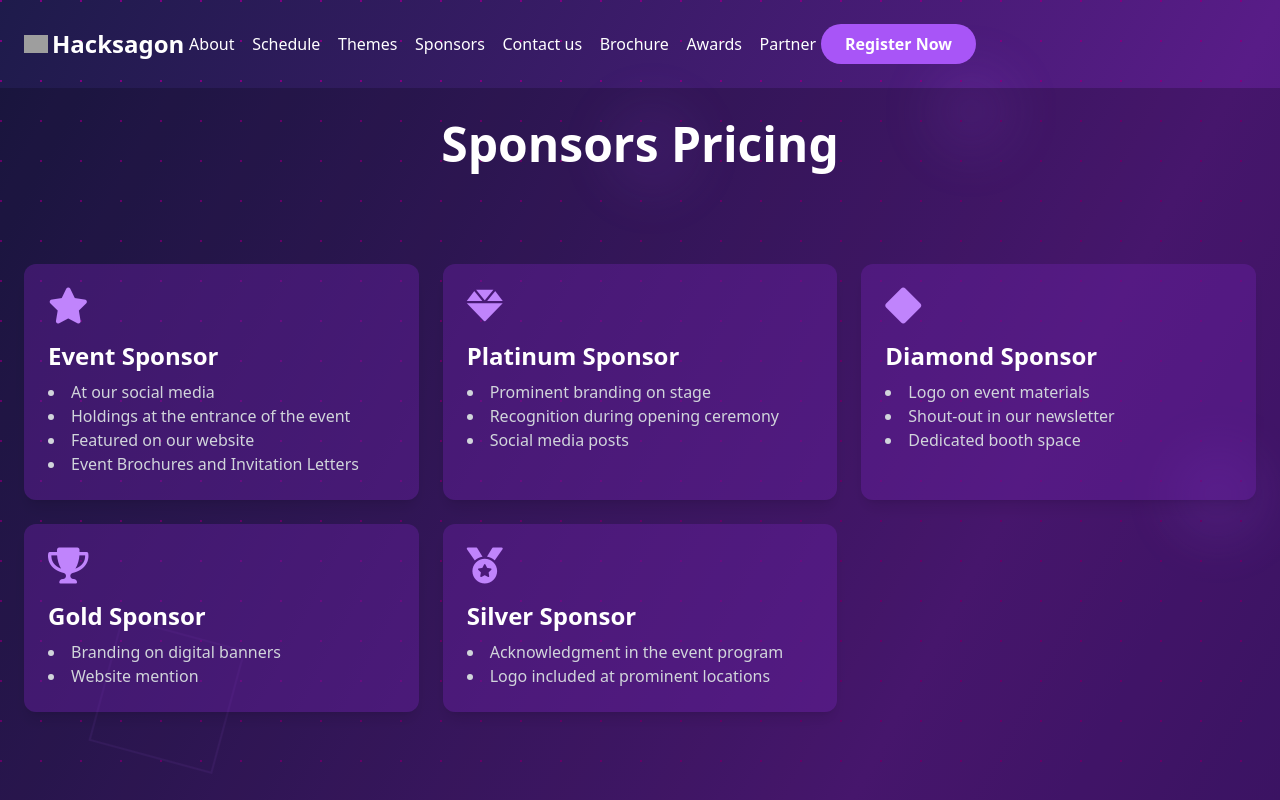
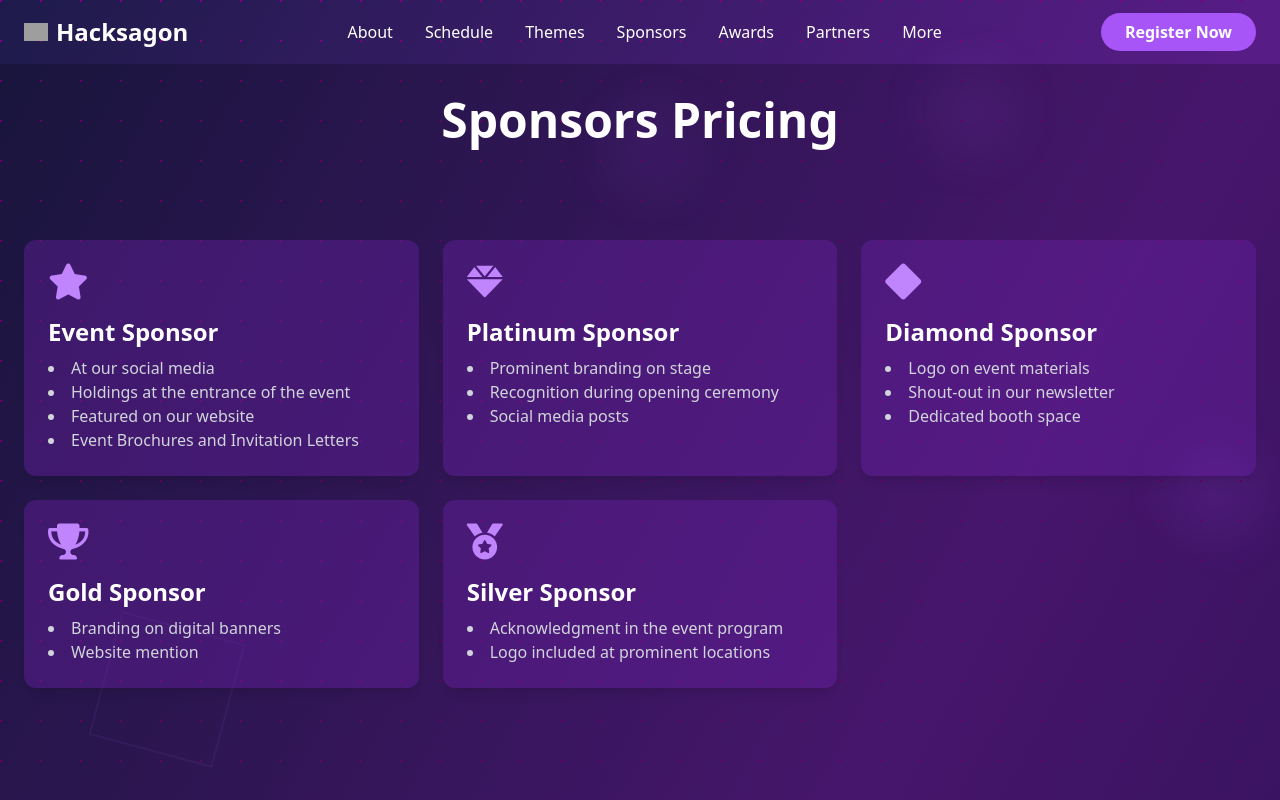
Before and after one commit to AdityaKrSingh26/Hacksagon, a React (Vite) app: page /sponsors in a window 1280 px wide. Shown: the top 800 px of the page. Built offline with nearby package versions, Linux system fonts and the light colour scheme; grey boxes are pictures that could not be loaded.

Commit message:
temp fix to navbar

```diff
--- a/src/App.tsx
+++ b/src/App.tsx
@@ -14,7 +14,7 @@ import Awards from "./Pages/Awards/Awards";
 
 function App() {
   return (
-    <div className="bg-gradient-to-br from-indigo-950 via-purple-900 to-violet-950 relative text-white min-w-96">
+    <div className="bg-gradient-to-br from-indigo-950 via-purple-900 to-violet-950 relative text-white">
       <Background />
       <Router>
         <div className="app flex flex-col min-h-screen relative">
--- a/src/components/Navbar.css
+++ /dev/null
@@ -1,189 +0,0 @@
-@keyframes icon-switch {
-  0% {
-    opacity: 0;
-    transform: rotate(0deg) scale(0.5);
-  }
-  50% {
-    opacity: 1;
-    transform: rotate(90deg) scale(1.2);
-  }
-  100% {
-    opacity: 1;
-    transform: rotate(0deg) scale(1);
-  }
-}
-
-.animate-icon-switch {
-  animation: icon-switch 2.0s ease-in-out forwards;
-}
-
-.navbar-links {
-  display: flex;
-  gap: 2rem;
-}
-
-.navbar-links a {
-  transition: color 0.3s ease;
-}
-
-/* Mobile Styles */
-@media (max-width: 640px) {
-  nav {
-    padding: 0.75rem 1rem !important;
-  }
-
-  /* Container for top navigation row */
-  nav > div:first-child {
-    display: flex !important;
-    justify-content: space-between !important;
-    align-items: center !important;
-    width: 100% !important;
-  }
-
-  /* Logo container */
-  nav > div:first-child > div:first-child {
-    margin-right: auto !important;
-    padding-left: 0 !important;
-  }
-
-  /* Menu button container */
-  .sm\:hidden {
-    margin-left: auto !important;
-    padding-right: 0 !important;
-  }
-
-  /* Register button container */
-  nav > div:nth-child(2) {
-    margin-top: 1rem !important;
-    display: flex !important;
-    justify-content: center !important;
-    width: 100% !important;
-  }
-
-  /* Register button */
-  nav > div:nth-child(2) > a {
-    width: 90% !important;
-    margin: 0 auto !important;
-    text-align: center !important;
-    padding: 0.5rem 1rem !important;
-    font-size: 0.875rem !important;
-  }
-
-  /* Dropdown menu */
-  div[ref="dropdownRef"] {
-    margin-top: 0.5rem;
-    width: calc(100% + 2rem);
-    margin-left: -1rem;
-    margin-right: -1rem;
-    border-radius: 0;
-    padding: 1rem;
-  }
-
-  div[ref="dropdownRef"] a {
-    width: 100%;
-    padding: 0.5rem 0;
-    font-size: 0.95rem;
-  }
-}
-
-/* Extra small device optimizations */
-@media (max-width: 390px) {
-  nav {
-    padding: 1.15rem 1.75rem !important;
-  }
-
-  .w-6 {
-    width: 1.5rem !important;
-  }
-
-  .text-2xl {
-    font-size: 1.125rem !important;
-  }
-
-  nav > div:nth-child(2) > a {
-    font-size: 0.80rem !important;
-  }
-}
-
-
-@media (min-width: 641px) {
-  .navbar-links {
-    display: flex;
-    gap: 2rem;
-  }
-
-  .register-btn {
-    display: inline-block;
-    width: auto;
-    white-space: nowrap;
-    text-align: center;
-    padding: 0.3rem 0.6rem;
-    font-size: 1rem;
-  }
-}
-
-@media (max-width: 1310px) and (min-width: 1010px) {
-  nav {
-    display: flex;
-    justify-content: space-between;
-    align-items: center;
-    padding: 0 0.6rem;
-  }
-
-  .navbar-links {
-    display: flex;
-    gap: .5rem;
-    margin: 0 auto;
-  }
-
-  .navbar-links a {
-    font-size: 1rem;
-    text-align: center;
-    padding: 0.3rem 0.3rem;
-    transition: color 0.3s ease;
-  }
-}
-
-@media (max-width: 1010px) and (min-width: 670px) {
-  nav {
-    display: flex;
-    justify-content: space-around;
-    align-items: center;
-    padding: 0 0.4rem;
-  }
-
-  .navbar-links {
-    display: flex;
-    gap: 0.2rem;
-    margin: 0 auto;
-  }
-
-  .navbar-links a {
-    font-size: 0.6rem;
-    text-align: center;
-    padding: 0.15rem 0.3rem;
-    transition: color 0.3s ease;
-  }
-}
-
-@media (max-width: 670px) and (min-width: 641px) {
-  nav {
-    display: flex;
-    justify-content: space-around;
-    align-items: center;
-    padding: 0 1rem;
-  }
-
-  .navbar-links {
-    display: flex;
-    gap: 0.2rem;
-    margin: 0 auto;
-  }
-
-  .navbar-links a {
-    font-size: 0.45rem;
-    text-align: center;
-    padding: 0.15rem 0.3rem;
-    transition: color 0.3s ease;
-  }
-}
--- a/src/components/Navbar.tsx
+++ b/src/components/Navbar.tsx
@@ -1,7 +1,6 @@
 import { Menu, X } from 'lucide-react';
 import { Link } from 'react-router-dom';
 import { useState, useEffect, useRef } from 'react';
-import './Navbar.css';
 
 export function Navbar() {
   const [isOpen, setIsOpen] = useState(false);
@@ -20,62 +19,65 @@ export function Navbar() {
   }, []);
 
   return (
-    <nav className="container mx-auto px-6 py-6 z-10 text-white">
+    <nav className="mx-auto w-full px-4 md:px-6 py-4 bg-transparent text-white">
       <div className="flex items-center justify-between">
         <div className="flex items-center">
-          <Link to="/" className="flex items-center space-x-1">
-            <img className="w-6" src="https://i.postimg.cc/cCT9dGfv/Hacksagon-white.png" alt="" />
-            <span className="text-2xl font-bold">Hacksagon</span>
+          <Link to="/" className="flex items-center space-x-2">
+            <img className="w-6" src="https://i.postimg.cc/cCT9dGfv/Hacksagon-white.png" alt="Logo" />
+            <span className="text-xl md:text-2xl font-bold">Hacksagon</span>
           </Link>
         </div>
 
-
-        <div className="hidden sm:flex navbar-links">
+        {/* Navbar Links for Medium and Larger Screens */}
+        <div className="hidden md:flex space-x-8">
           <Link to="/about" className="hover:text-purple-300 transition-colors">About</Link>
           <Link to="/schedule" className="hover:text-purple-300 transition-colors">Schedule</Link>
           <Link to="/themes" className="hover:text-purple-300 transition-colors">Themes</Link>
           <Link to="/sponsors" className="hover:text-purple-300 transition-colors">Sponsors</Link>
-          <Link to="/contact" className="hover:text-purple-300 transition-colors">Contact us</Link>
-          <Link to="/brochure" className="hover:text-purple-300 transition-colors">Brochure</Link>
-          <Link to="/awards" className='hover:text-purple-300 transition-colors'>Awards</Link>
-          <Link to="/technical_partner" className='hover:text-purple-300 transition-colors'>Partner</Link>
+          <Link to="/awards" className="hover:text-purple-300 hidden xl:block transition-colors">Awards</Link>
+          <Link to="/technical_partner" className="hover:text-purple-300 transition-colors">Partners</Link>
+
+          <div className="relative group">
+            <button className="hover:text-purple-300 transition-colors">More</button>
+            <div className="absolute hidden group-hover:block bg-white bg-opacity-5 shadow-md rounded-md mt-2">
+              <Link to="/brochure" className="block px-4 py-2 hover:text-purple-300">Brochure</Link>
+              <Link to="/contact" className="block px-4 py-2 hover:text-purple-300">Contact us</Link>
+            </div>
+          </div>
         </div>
 
-        <div className="hidden sm:block">
+        {/* Register Button for Medium and Larger Screens */}
+        <div className="hidden md:block">
           <Link
             to="https://devfolio.co/discover"
             target="_blank"
-            className=" register-btn bg-purple-500 hover:bg-purple-600 px-6 py-2 rounded-full font-semibold transition-colors text-center"
+            className="bg-purple-500 hover:bg-purple-600 text-white font-semibold px-6 py-2 rounded-full transition-colors"
           >
             Register Now
           </Link>
         </div>
 
-
-        <div className="sm:hidden">
+        {/* Hamburger Menu for Mobile */}
+        <div className="md:hidden">
           <button
             onClick={() => setIsOpen(!isOpen)}
             className="focus:outline-none"
           >
             {isOpen ? (
-              <X
-                className={`w-8 h-8 text-white transition-all ${isOpen ? 'rotate-45 scale-110' : 'rotate-0 scale-100'} animate-icon-switch`}
-              />
+              <X className="w-8 h-8 text-white" />
             ) : (
-              <Menu
-                className={`w-8 h-8 text-white transition-all ${isOpen ? 'rotate-0 scale-100' : 'rotate-0 scale-100'} animate-icon-switch`}
-              />
+              <Menu className="w-8 h-8 text-white" />
             )}
           </button>
         </div>
       </div>
 
-
-      <div className="mt-4 sm:hidden w-full">
+      {/* Register Button for Mobile */}
+      <div className="mt-4 md:hidden">
         <Link
           to="https://devfolio.co/discover"
           target="_blank"
-          className="block bg-purple-500 hover:bg-purple-600 px-6 py-2 rounded-full font-semibold transition-colors text-center w-full"
+          className="block bg-purple-500 hover:bg-purple-600 text-white font-semibold px-6 py-2 rounded-full text-center"
         >
           Register Now
         </Link>
@@ -85,16 +87,16 @@ export function Navbar() {
       {isOpen && (
         <div
           ref={dropdownRef}
-          className="sm:hidden flex flex-col items-start space-y-4 mt-4 transition-all duration-500 ease-in-out bg-black bg-opacity-80 p-6 rounded-lg opacity-100 scale-100"
+          className="mt-4 flex flex-col space-y-4 bg-black bg-opacity-80 p-6 rounded-lg"
         >
           <Link to="/about" className="hover:text-purple-300 transition-colors">About</Link>
           <Link to="/schedule" className="hover:text-purple-300 transition-colors">Schedule</Link>
           <Link to="/themes" className="hover:text-purple-300 transition-colors">Themes</Link>
           <Link to="/sponsors" className="hover:text-purple-300 transition-colors">Sponsors</Link>
           <Link to="/contact" className="hover:text-purple-300 transition-colors">Contact us</Link>
-          <Link to="/brochure" className='hover:text-purple-300 transition-colors'>Brochure</Link>
-          <Link to="/awards" className='hover:text-purple-300 transition-colors'>Awards</Link>
-          <Link to="/technical_partner" className='hover:text-purple-300 transition-colors'>Partner</Link>
+          <Link to="/brochure" className="hover:text-purple-300 transition-colors">Brochure</Link>
+          <Link to="/awards" className="hover:text-purple-300 transition-colors">Awards</Link>
+          <Link to="/technical_partner" className="hover:text-purple-300 transition-colors">Partners</Link>
         </div>
       )}
     </nav>
```
